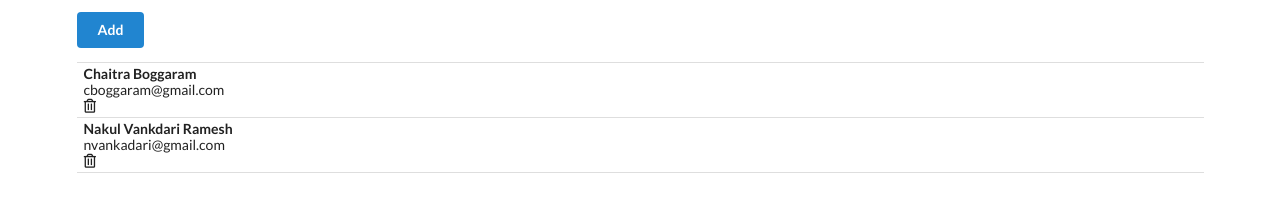
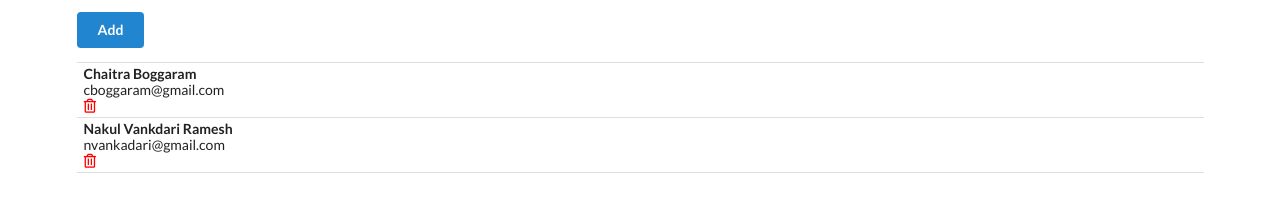
Before and after one commit to chaitraboggaram/ReactApp, a React (Create React App) app in the folder contact-app/: page / in a window 1280 px wide. Shown: the part 185-392 px from the top of the page. Built offline with nearby package versions, Linux system fonts and the light colour scheme.

Commit message:
Creating ContactCard.js and adding reusing ContactCard props

```diff
--- a/contact-app/src/components/ContactCard.js
+++ b/contact-app/src/components/ContactCard.js
@@ -0,0 +1,18 @@
+import React from "react";
+
+const ContactCard = (props) => {
+    // Instead of always typing props.contact.name we can directly use name
+    const {id, name, email} = props.contact;
+
+    return (
+        <div className="item">
+            <div className="content">
+                <div className="header">{name}</div>
+                <div>{email}</div>
+            </div>
+            <i className="trash alternate outline icon" style={{color: "red", marginTop:"7px"}}></i>
+        </div>
+    )
+}
+
+export default ContactCard;
--- a/contact-app/src/components/ContactList.js
+++ b/contact-app/src/components/ContactList.js
@@ -1,4 +1,5 @@
 import React from "react";
+import ContactCard from "./ContactCard"
 
 // Getting the props from App.js which is using ContactList tag
 const ContactList = (props) => {
@@ -7,13 +8,9 @@
     // Mapping the contact list props using below function and add the below function in return statement below to complete the rendering
     const renderContactList = props.contacts.map((contact) => {
         return (
-            <div className="item">
-                <div className="content">
-                    <div className="header">{contact.name}</div>
-                    <div>{contact.email}</div>
-                </div>
-                <i className="trash alternate outline icon"></i>
-            </div>
+            // Content about the props or contactlist is now added to ContactCard.js in ContactCard fuction
+            // Import ContactCard.js and passing contact to here
+            <ContactCard contact={contact}></ContactCard>
         );
     }
     );
```
